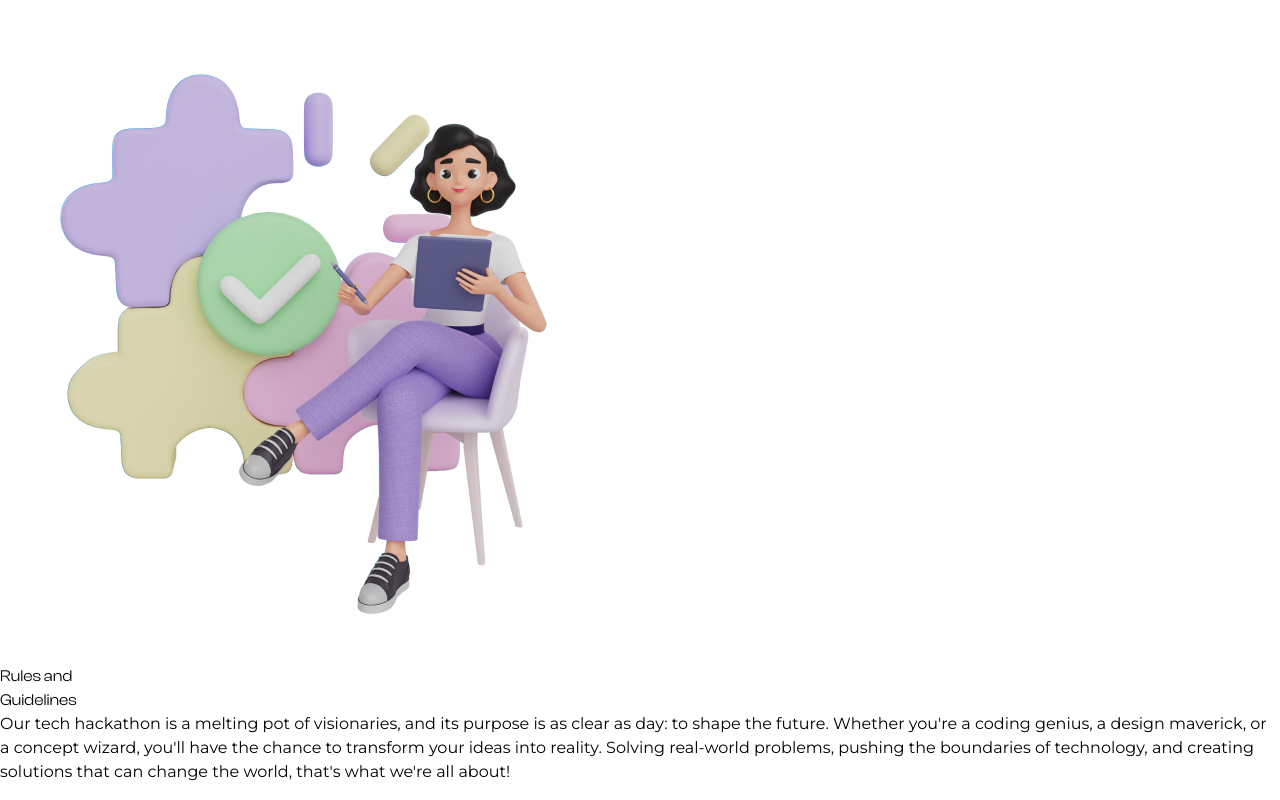
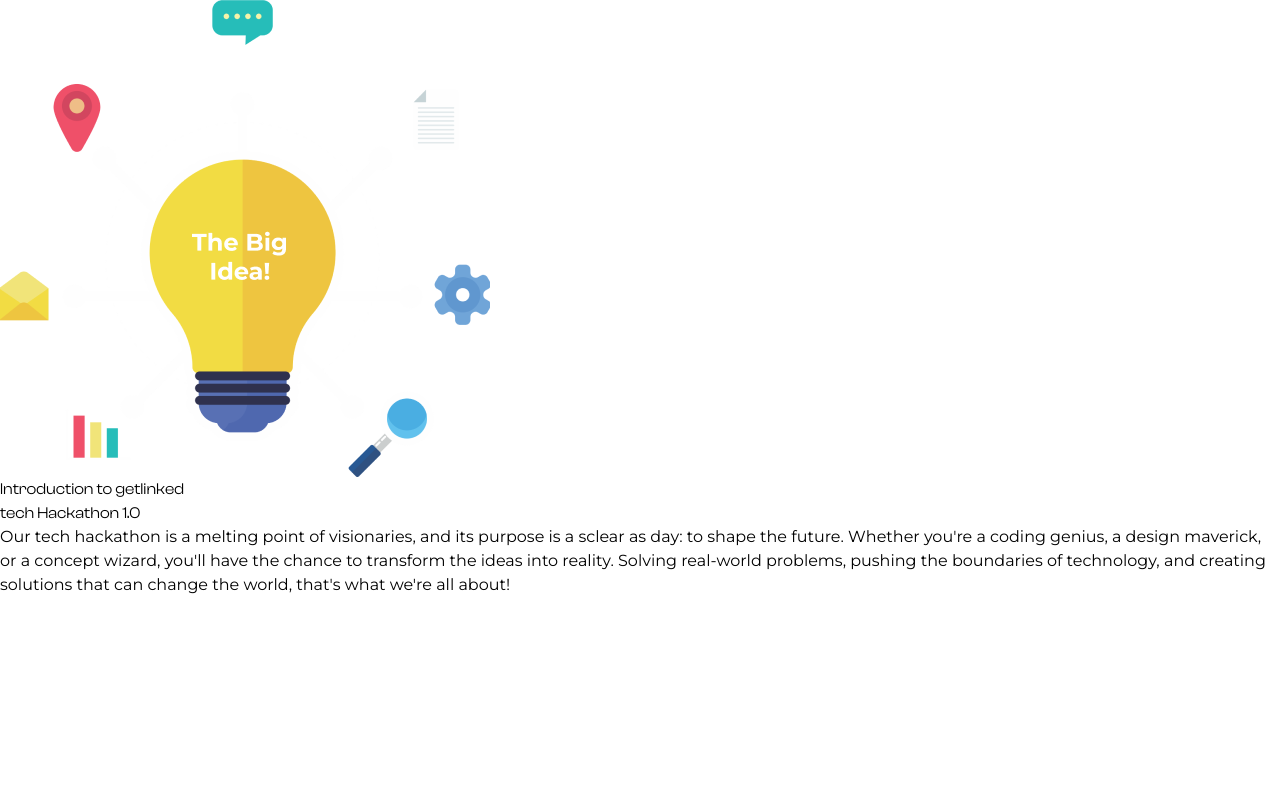
Before and after one commit to diremu/getlinked-figma-design, a React (Vite) app in the folder getLinked/: page / in a window 1280 px wide. Built offline with nearby package versions, Linux system fonts and the light colour scheme.

Commit message:
Completed the intro page

```diff
--- /dev/null
+++ b/getLinked/src/pages/Introduction.jsx
@@ -0,0 +1,15 @@
+import intro from '../images/introduction.png'
+
+export default function Intro() {
+    return(
+        <div className='px-10 py-8 md:flex md:items-center md:justify-center'>
+            <div>
+                <img src={intro} className='w-[40vw] md:h-[45vh] md:w-[25vw]' />
+            </div>
+            <div className='w-[40vw] text-left md:pl-6'>
+                <h3 className='text-center font-bold text-[1.15rem]'>Introduction to getlinked <br /> <span className='text-[#d434fe]'>tech Hackathon 1.0</span></h3>
+                <p className='text-sm leading-relaxed py-3'>Our tech hackathon is a melting point of visionaries, and its purpose is a sclear as day: to shape the future. Whether you're a coding genius, a design maverick, or a concept wizard, you'll have the chance to transform the ideas into reality. Solving real-world problems, pushing the boundaries of technology, and creating solutions that can change the world, that's what we're all about!</p>
+            </div>
+        </div>
+    )
+}
--- a/getLinked/src/pages/Rules.jsx
+++ b/getLinked/src/pages/Rules.jsx
@@ -2,7 +2,7 @@ import rules from '../images/rules.png'
 
 const Rules = () => {
     return (
-        <div className='px-6 md:px-10 flex flex-col md:flex-row-reverse md:py-8'>
+        <div className='px-6 md:px-10 flex flex-col md:flex-row-reverse md:py-8 md:items-center'>
             <div className='py-4'>
                 <img src={rules} alt="rules" className='w-[40vw]' />
             </div>
--- a/getLinked/src/router.jsx
+++ b/getLinked/src/router.jsx
@@ -2,6 +2,7 @@ import Footer from "./components/footer/footer";
 import Navbar from "./components/navbar/navbar";
 import Rules from "./pages/Rules";
 import { Sponsors } from "./pages/Sponsors";
+import Intro from './pages/Introduction.jsx'
 
 
 export default function Router() {
@@ -10,7 +11,8 @@ export default function Router() {
             {/* <Navbar /> */}
             {/* <Sponsors /> */}
             {/* <Footer /> */}
-            <Rules />
+            {/* <Rules /> */}
+            <Intro />
         </div>
     )
 }
```
Also changed, not shown: getLinked/src/images/introduction.png (added).
